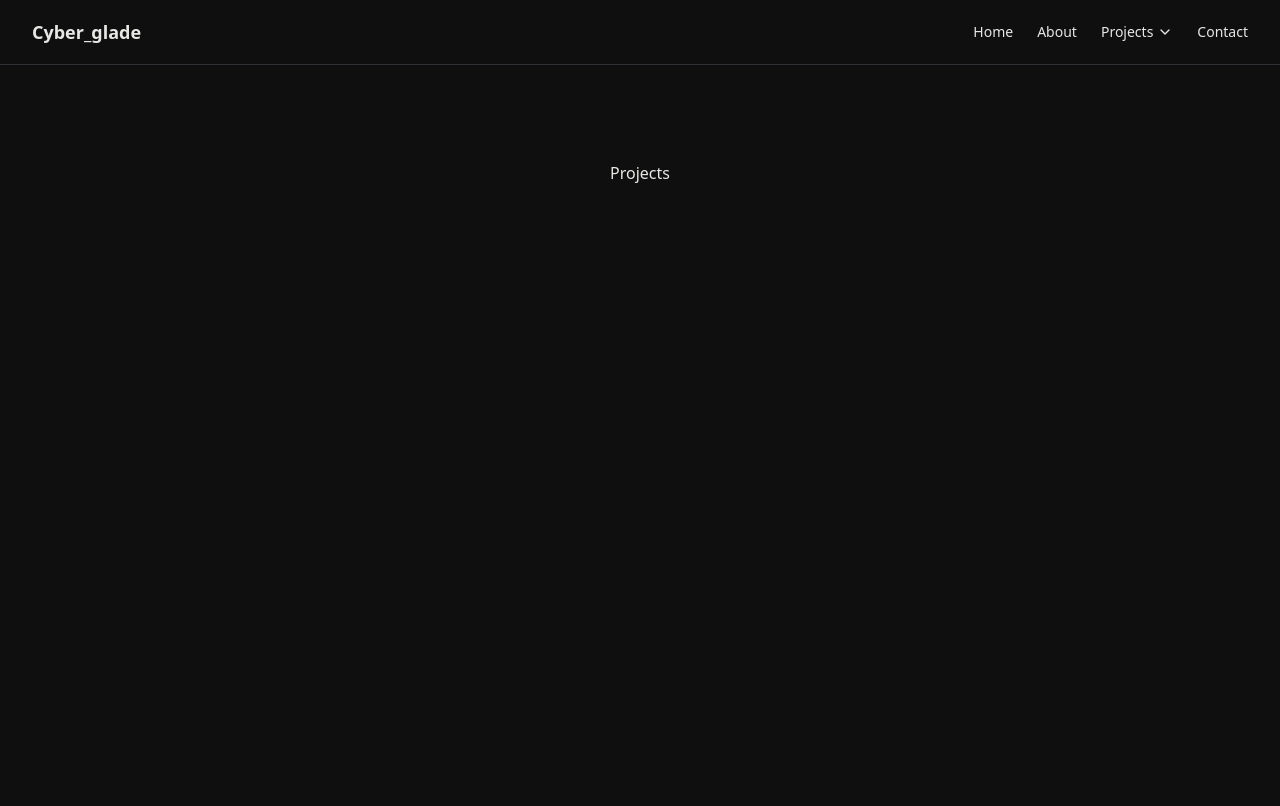
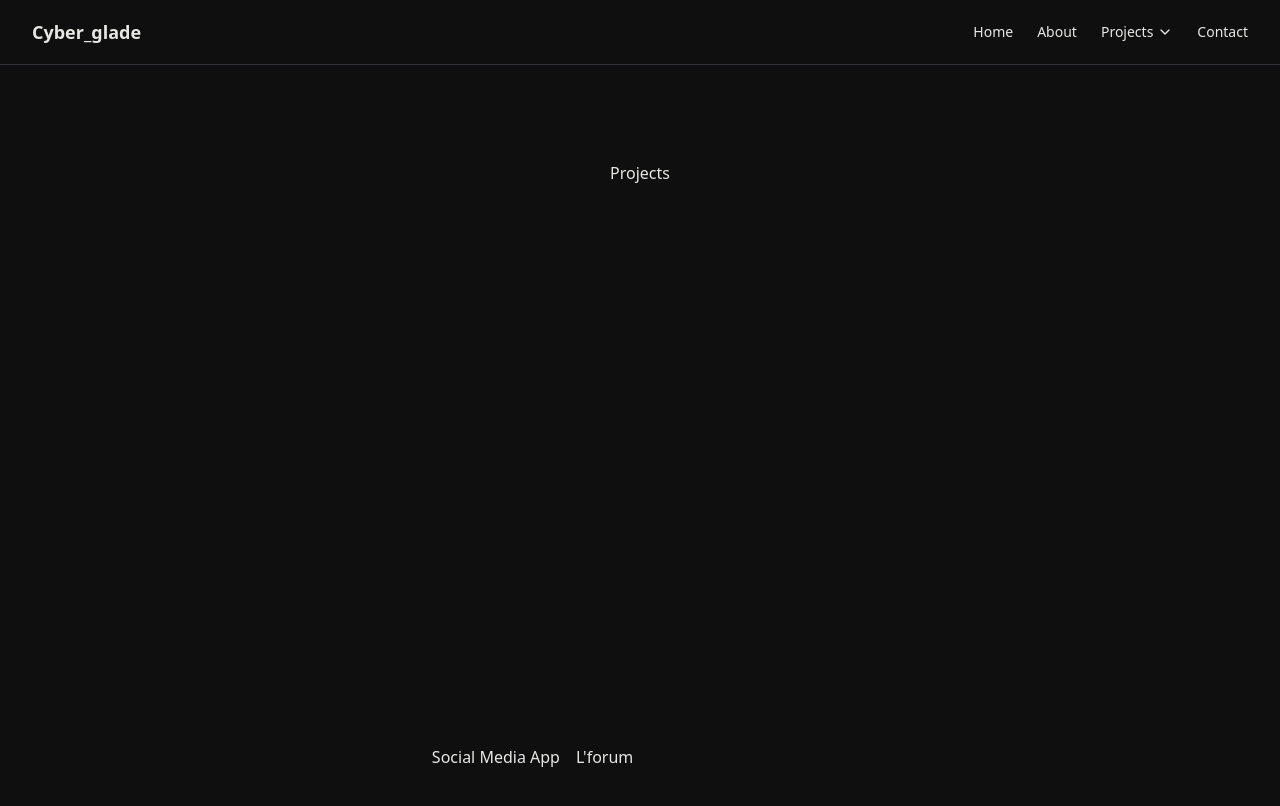
Before and after one commit to Glade3796/project_dir, a Next.js app: page /projects in a window 1280 px wide. Shown: the top 806 px of the page. Built offline with nearby package versions, Linux system fonts and the light colour scheme; a web font is replaced by a local one.

Commit message:
feat: Add project list data and display on Projects page

```diff
--- /dev/null
+++ b/src/app/data/projectList.ts
@@ -0,0 +1,30 @@
+import { ProjectList } from "../types/type";
+
+export const projectList: ProjectList[] = [
+	{
+		id: 1,
+		name: "Social Media App",
+		description:
+			"Social media app that allows users to post, like, and comment on posts.",
+		functioning: "false",
+		note: "Vercel down",
+		progress: 100,
+		image: "Project Image",
+		url: "https://yet-another-social-media-app.vercel.app/",
+		github: "https://github.com/Glade3796/yet-another-social-media-app",
+		tech: ["Next.JS", "Clerk", "Radix", "React", "postgreSQL"],
+	},
+	{
+		id: 2,
+		name: "L'forum",
+		description:
+			"Full Stack react app that allows users to post, like, and comment on posts.",
+		functioning: "false",
+		note: "Vercel down",
+		progress: 100,
+		image: "Project Image",
+		url: "https://lforum.onrender.com/",
+		github: "https://github.com/Glade3796/l-lorum",
+		tech: ["Vite", "React", "Express", "postgreSQL"],
+	},
+];
--- a/src/app/projects/page.tsx
+++ b/src/app/projects/page.tsx
@@ -1,7 +1,14 @@
+import { projectList } from "../data/projectList";
+
 export default function Projects() {
 	return (
 		<main className='flex min-h-screen flex-col items-center justify-between p-24'>
 			<h1>Projects</h1>
+			<section className='grid grid-cols-1 gap-4 sm:grid-cols-2 lg:grid-cols-3'>
+				{projectList.map((project) => (
+					<div key={project.id}>{project.name}</div>
+				))}
+			</section>
 		</main>
 	);
 }
--- /dev/null
+++ b/src/app/types/type.ts
@@ -0,0 +1,12 @@
+export interface ProjectList {
+	id: number;
+	name: string;
+	description: string;
+	functioning: boolean; // Consider using a more specific type if possible
+	note: string;
+	progress: number;
+	image: string;
+	url: string;
+	github: string;
+	tech: string[];
+}
--- a/src/components/MainNavbar.tsx
+++ b/src/components/MainNavbar.tsx
@@ -6,7 +6,12 @@ import {
 	DropdownMenuItem,
 } from "@/components/ui/dropdown-menu";
 import { Button } from "@/components/ui/button";
-import cyber_tree from "@/assets/cyber_tree.svg";
+import { projectList } from "@/app/data/projectList";
+
+interface ProjectList {
+	name: string;
+}
+
 interface MainNavbarProps {
 	props?: string;
 	className?: string;
@@ -38,18 +43,16 @@ export function MainNavbar() {
 						<div className='flex flex-col gap-6'>
 							<DropdownMenuItem>
 								<Link
-									href='#'
+									href='/'
 									className='text-sm font-medium transition-colors hover:text-primary'
-									prefetch={false}
 								>
 									Home
 								</Link>
 							</DropdownMenuItem>
 							<DropdownMenuItem>
 								<Link
-									href='#'
+									href='/about'
 									className='text-sm font-medium transition-colors hover:text-primary'
-									prefetch={false}
 								>
 									About
 								</Link>
@@ -58,7 +61,7 @@ export function MainNavbar() {
 								<DropdownMenu>
 									<DropdownMenuTrigger asChild>
 										<Link
-											href='#'
+											href='/projects'
 											className='text-sm font-medium transition-colors hover:text-primary flex items-center justify-between'
 											prefetch={false}
 										>
```
